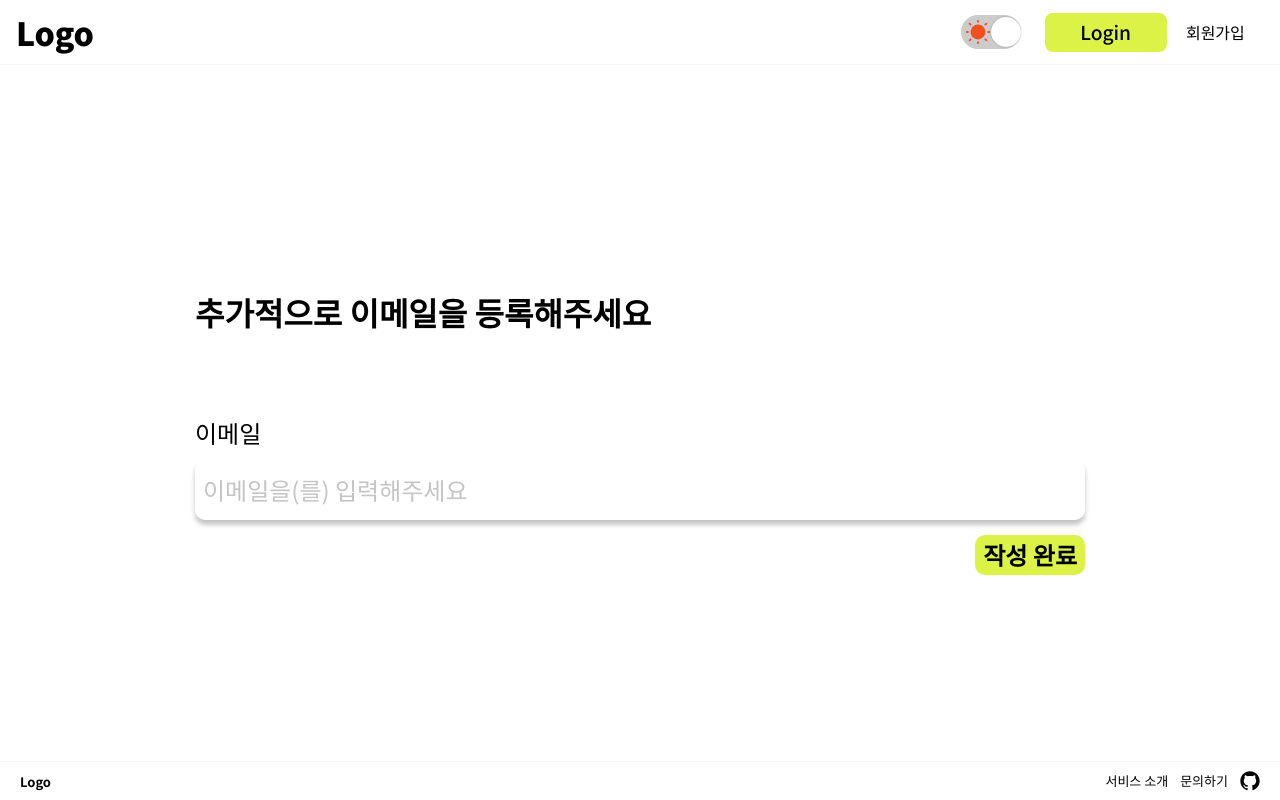
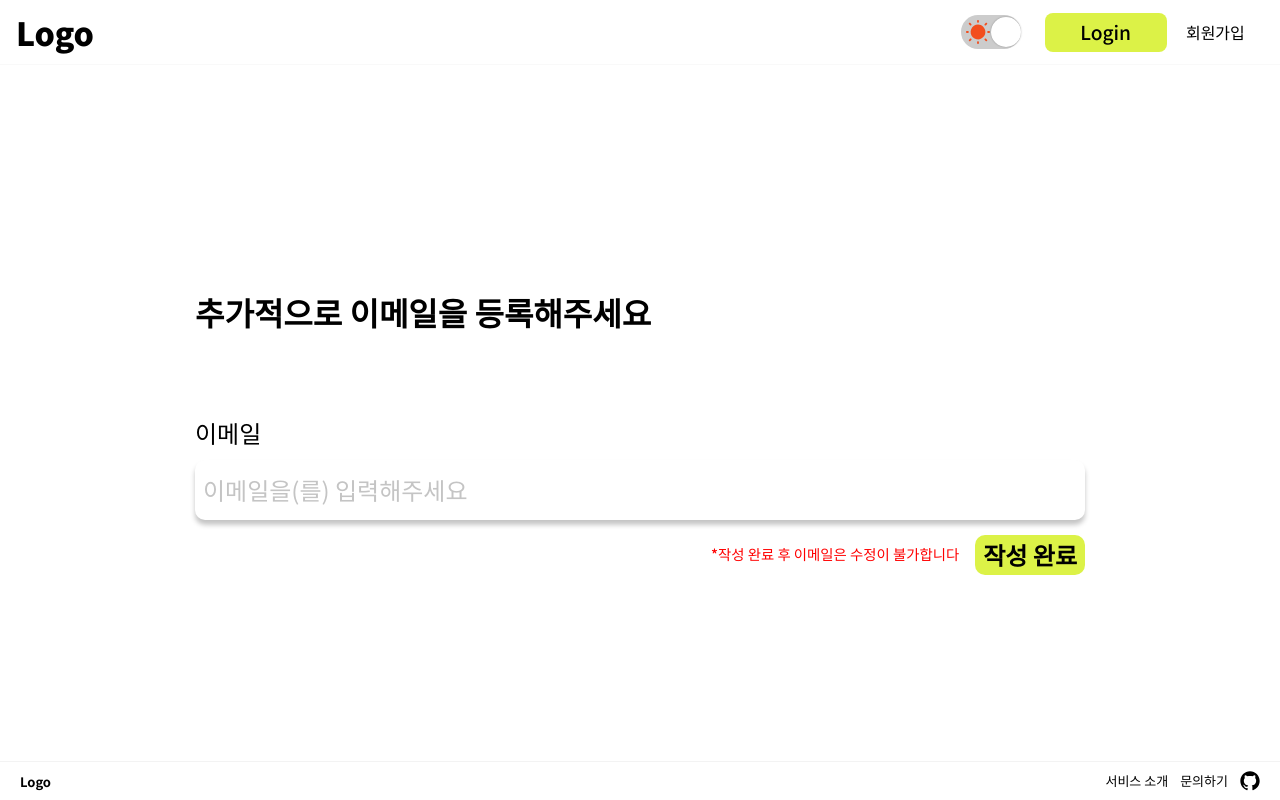
Before and after one commit to codestates-seb/seb43_main_001, a React (Create React App) app in the folder client/: page /AddEmail in a window 1280 px wide. Built offline with nearby package versions, Linux system fonts and the light colour scheme; what quill-image-resize-module-ts would draw is missing.

Commit message:
style: 경고문구 추가

```diff
--- a/client/src/pages/AddEmail.style.ts
+++ b/client/src/pages/AddEmail.style.ts
@@ -24,6 +24,17 @@ export const PageTitle = styled.span`
     margin-bottom: 80px;
   }
 `;
-
+export const caution = styled.span`
+  color: red;
+  font-size: 0.5rem;
+  padding: 0.5rem;
+  font-weight: 500;
+  @media ${(props) => props.theme.breakpoints.TABLETMIN} {
+    font-size: 0.7rem;
+  }
+  @media ${(props) => props.theme.breakpoints.DESKTOPMIN} {
+    font-size: 0.9rem;
+  }
+`;
 export const ButtonContainer = styled(P.ButtonContainer)``;
 export const SubmitBtn = styled(P.SubmitBtn)``;
--- a/client/src/pages/AddEmail.tsx
+++ b/client/src/pages/AddEmail.tsx
@@ -1,14 +1,17 @@
 import React from 'react';
 import TextBox from '../components/Portfolio/TextBox';
+import useInput from '../hooks/useInput';
 import * as S from './AddEmail.style';
 
 function AddEmail() {
+  const email = useInput('');
   return (
     <S.AddEmailContainer>
       <S.AddEmailLayout>
         <S.PageTitle>추가적으로 이메일을 등록해주세요</S.PageTitle>
-        <TextBox text={'이메일'} />
+        <TextBox text={'이메일'} {...email} />
         <S.ButtonContainer>
+          <S.caution>*작성 완료 후 이메일은 수정이 불가합니다</S.caution>
           <S.SubmitBtn>작성 완료</S.SubmitBtn>
         </S.ButtonContainer>
       </S.AddEmailLayout>
```
